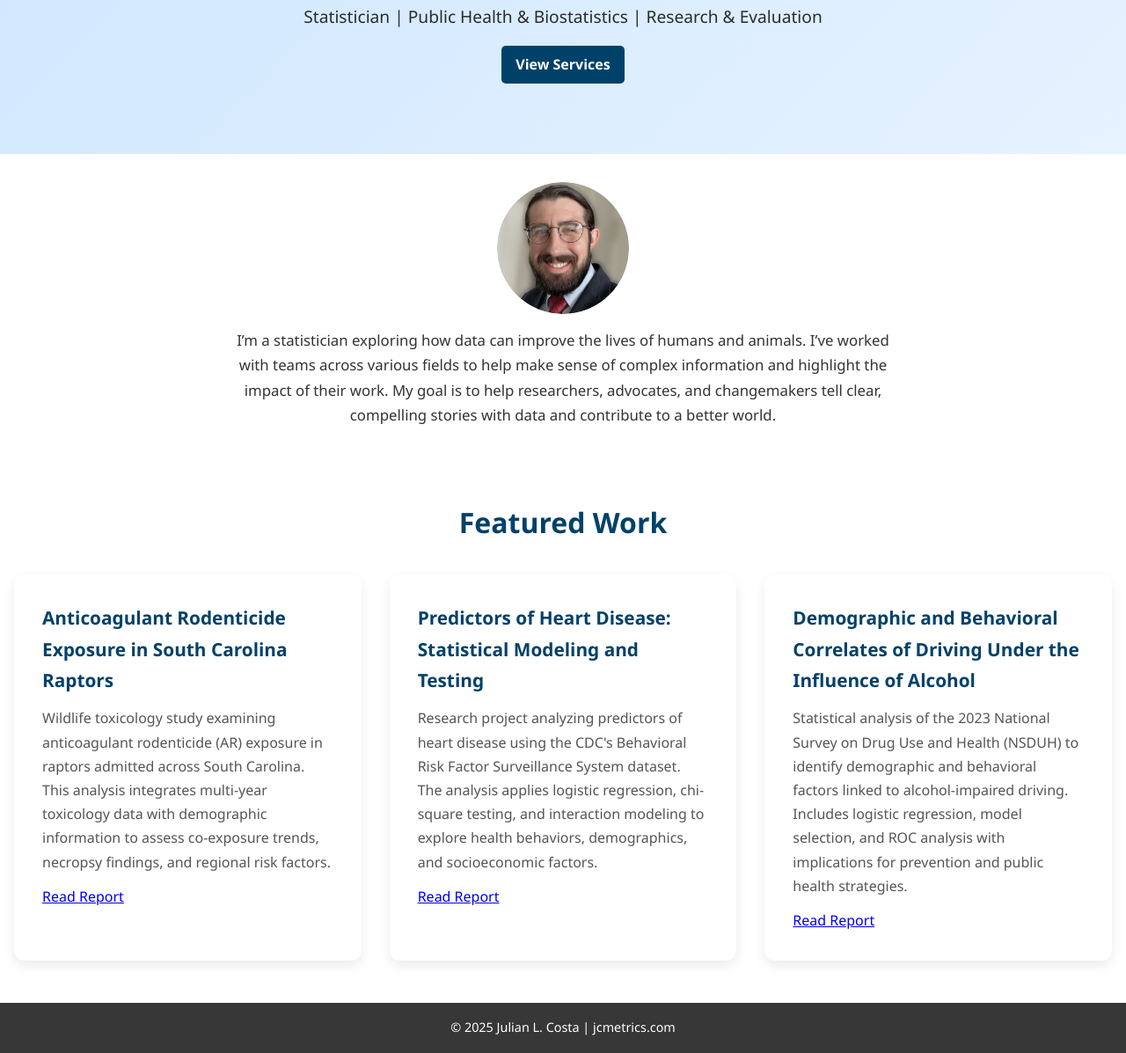
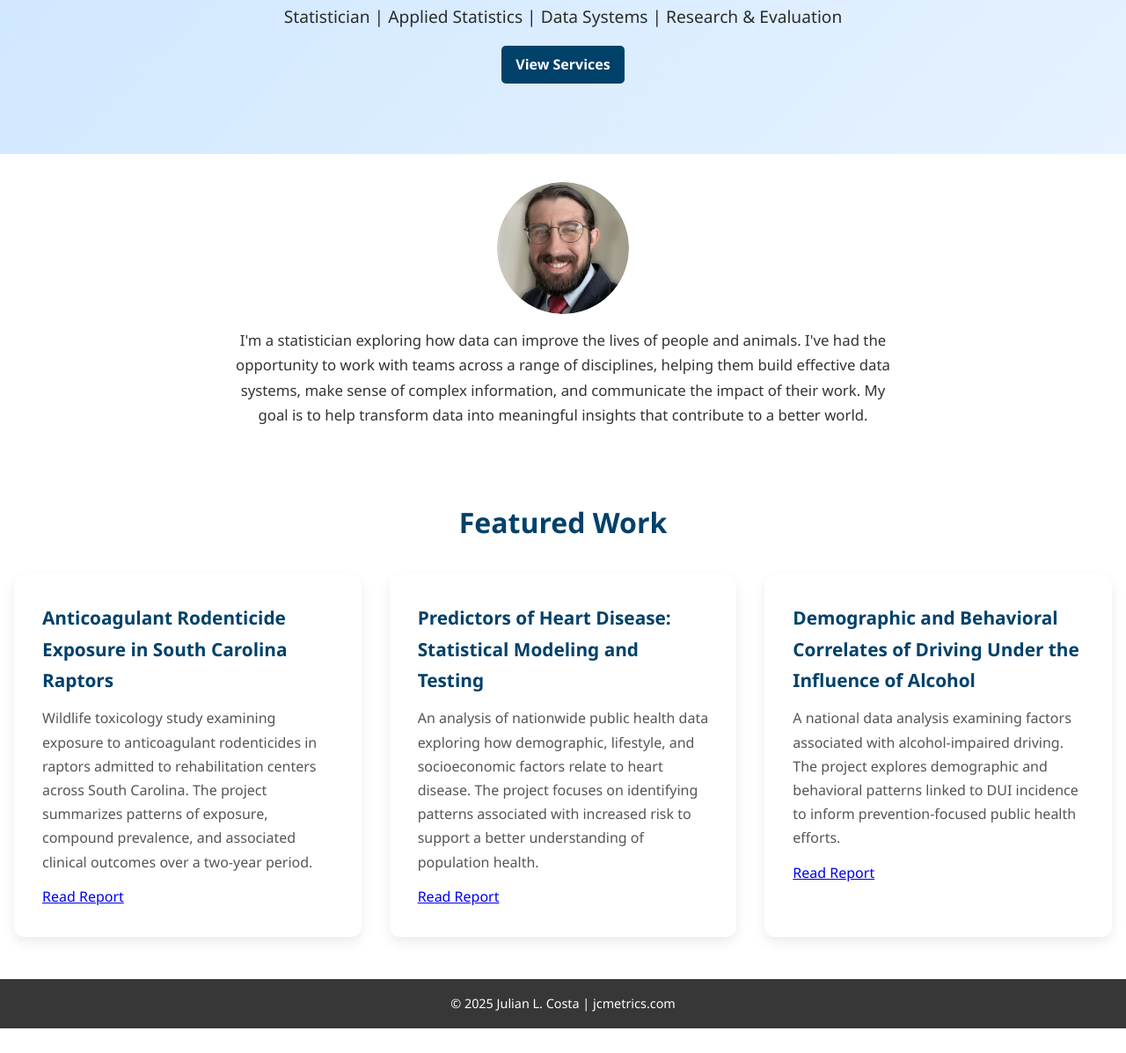
Before and after one commit to alittlepeaceoflove/alittlepeaceoflove.github.io, a plain HTML site: page index.html in a window 1280 px wide. Shown: the part 248-1445 px from the top of the page at 88% size. After the commit the page ends 1417 px from the top, so only its background shows below. Drawn offline with Linux system fonts and the light colour scheme.

Commit message:
Revise project descriptions for clarity and detail
Updated descriptions for various projects to enhance clarity and detail.

```diff
--- a/index.html
+++ b/index.html
@@ -33,7 +33,7 @@
     <section class="hero">
       <div class="hero-content">
         <h1>Julian L. Costa</h1>
-        <p>Statistician | Public Health & Biostatistics | Research & Evaluation</p>
+        <p>Statistician | Applied Statistics | Data Systems | Research & Evaluation</p>
         <a href="services.html" class="btn">View Services</a>
       </div>
     </section>
@@ -44,7 +44,7 @@
         <img src="assets/images/headshot.jpg" alt="Julian L. Costa" class="headshot">
       </a>
       <p>
-        I’m a statistician exploring how data can improve the lives of humans and animals. I’ve worked with teams across various fields to help make sense of complex information and highlight the impact of their work. My goal is to help researchers, advocates, and changemakers tell clear, compelling stories with data and contribute to a better world.
+        I'm a statistician exploring how data can improve the lives of people and animals. I've had the opportunity to work with teams across a range of disciplines, helping them build effective data systems, make sense of complex information, and communicate the impact of their work. My goal is to help transform data into meaningful insights that contribute to a better world.
       </p>
     </section>
 
@@ -55,30 +55,27 @@
         <div class="card">
           <h3>Anticoagulant Rodenticide Exposure in South Carolina Raptors</h3>
           <p>
-            Wildlife toxicology study examining anticoagulant rodenticide (AR) exposure in
-            raptors admitted across South Carolina. This analysis integrates multi-year
-            toxicology data with demographic information to assess co-exposure trends,
-            necropsy findings, and regional risk factors.
+            Wildlife toxicology study examining exposure to anticoagulant rodenticides in raptors admitted to
+            rehabilitation centers across South Carolina. The project summarizes patterns of exposure, compound
+            prevalence, and associated clinical outcomes over a two-year period.
           </p>
           <a href="reports/rodenticide-analysis.html">Read Report</a>
         </div>
         <div class="card">
           <h3>Predictors of Heart Disease: Statistical Modeling and Testing</h3>
           <p>
-            Research project analyzing predictors of heart disease using the CDC's
-            Behavioral Risk Factor Surveillance System dataset. The analysis applies logistic
-            regression, chi-square testing, and interaction modeling to explore health
-            behaviors, demographics, and socioeconomic factors.
+            An analysis of nationwide public health data exploring how demographic, lifestyle, and
+            socioeconomic factors relate to heart disease. The project focuses on identifying patterns
+            associated with increased risk to support a better understanding of population health.
           </p>
           <a href="reports/heart_disease-analysis.html">Read Report</a>
         </div>
         <div class="card">
           <h3>Demographic and Behavioral Correlates of Driving Under the Influence of Alcohol</h3>
           <p>
-            Statistical analysis of the 2023 National Survey on Drug Use and Health (NSDUH)
-            to identify demographic and behavioral factors linked to alcohol-impaired driving.
-            Includes logistic regression, model selection, and ROC analysis with implications
-            for prevention and public health strategies.
+            A national data analysis examining factors associated with alcohol-impaired driving.
+            The project explores demographic and behavioral patterns linked to DUI incidence to inform
+            prevention-focused public health efforts.
           </p>
           <a href="reports/dui-analysis.html">Read Report</a>
         </div>
```
